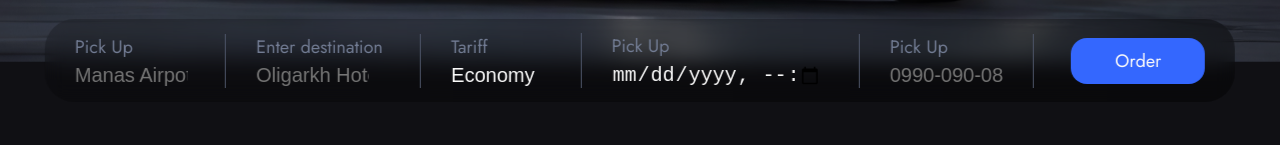
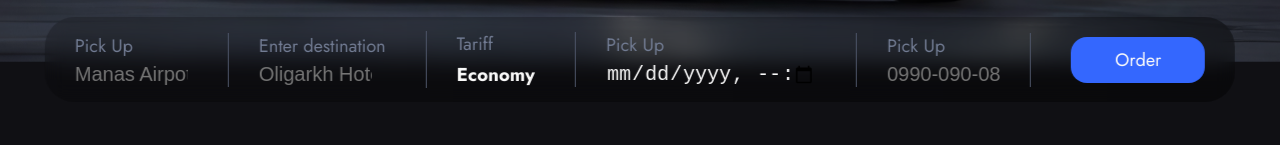
Before and after one commit to Sultanbek02173/carLending, a React (Vite) app: page / in a window 1280 px wide. Shown: the part 612-757 px from the top of the page. Built offline with nearby package versions, Linux system fonts and the light colour scheme.

Commit message:
add dropdawn

```diff
--- a/src/widgets/banner/Banner.tsx
+++ b/src/widgets/banner/Banner.tsx
@@ -1,6 +1,11 @@
+import { AnimatePresence, motion } from 'framer-motion';
 import './banner.scss';
+import { useState } from 'react';
 
 export const Banner = () => {
+  const [isAnimating, setIsAnimating] = useState(false);
+  const [selected, setSelected] = useState('Economy');
+
   return (
     <div className='banner__section'>
 
@@ -26,12 +31,39 @@ export const Banner = () => {
         </div>
         <div className='banner__section__order__item line'>
           <p>Tariff</p>
-          <select name="tariff" id="0">
-            <option value="0">Economy</option>
-            <option value="1">Comfort</option>
-            <option value="2">Premium</option>
-            <option value="3">Premium+</option>
-          </select>
+          <div className='select row'>
+            <h3 onClick={() => setIsAnimating(!isAnimating)}>{selected}</h3>
+
+            <AnimatePresence>
+              {isAnimating && (
+                <motion.div
+                  className="dropdown"
+                  initial={{ height: 0 }}
+                  animate={{ height: "auto" }}
+                  exit={{ height: 0 }}
+                  transition={{ duration: 0.3 }}
+                >
+                  <h3 onClick={() => {
+                    setSelected('Economy')
+                    setIsAnimating(!isAnimating)
+                  }}>Economy</h3>
+                  <h3 onClick={() => {
+                    setSelected('Comfort')
+                    setIsAnimating(!isAnimating)
+                  }}>Comfort</h3>
+                  <h3 onClick={() => {
+                    setSelected('Premium')
+                    setIsAnimating(!isAnimating)
+                  }}>Premium</h3>
+                  <h3 onClick={() => {
+                    setSelected('Premium+')
+                    setIsAnimating(!isAnimating)
+                  }}>Premium+</h3>
+                </motion.div>
+              )}
+            </AnimatePresence>
+          </div>
+
 
         </div>
         <div className='banner__section__order__item line '>
--- a/src/widgets/banner/banner.scss
+++ b/src/widgets/banner/banner.scss
@@ -36,6 +36,36 @@
 
         &__item{
             padding: 0 30px;
+
+            .select{
+                position: relative;
+
+                h3{
+                    cursor: pointer;
+                }
+
+                .dropdown {
+                    z-index: 10000;
+                    margin-top: 17px;
+                    overflow: hidden;
+                    position: absolute;
+                    background: #00000066;
+                    backdrop-filter: blur(40px);
+                    top: 20px;
+                    left: -20px;
+
+
+                    h3{
+                        margin: 20px;
+                        cursor: pointer;
+                    }
+
+                    h3:hover{
+                        color: #3467FE;
+                    }
+
+                }
+            }
 
             p{
                 color: #727C93;
--- a/src/widgets/transferService/transferService.scss
+++ b/src/widgets/transferService/transferService.scss
@@ -15,12 +15,14 @@
     &__texts{
         width: 70%;
         position: relative;
+        z-index: -2;
 
         &_title{
             font-size: 40px;
             font-weight: 500;
             margin-top: 26px;
             position: absolute;
+            z-index: -1;
             left: -14%;
         }
 
```
